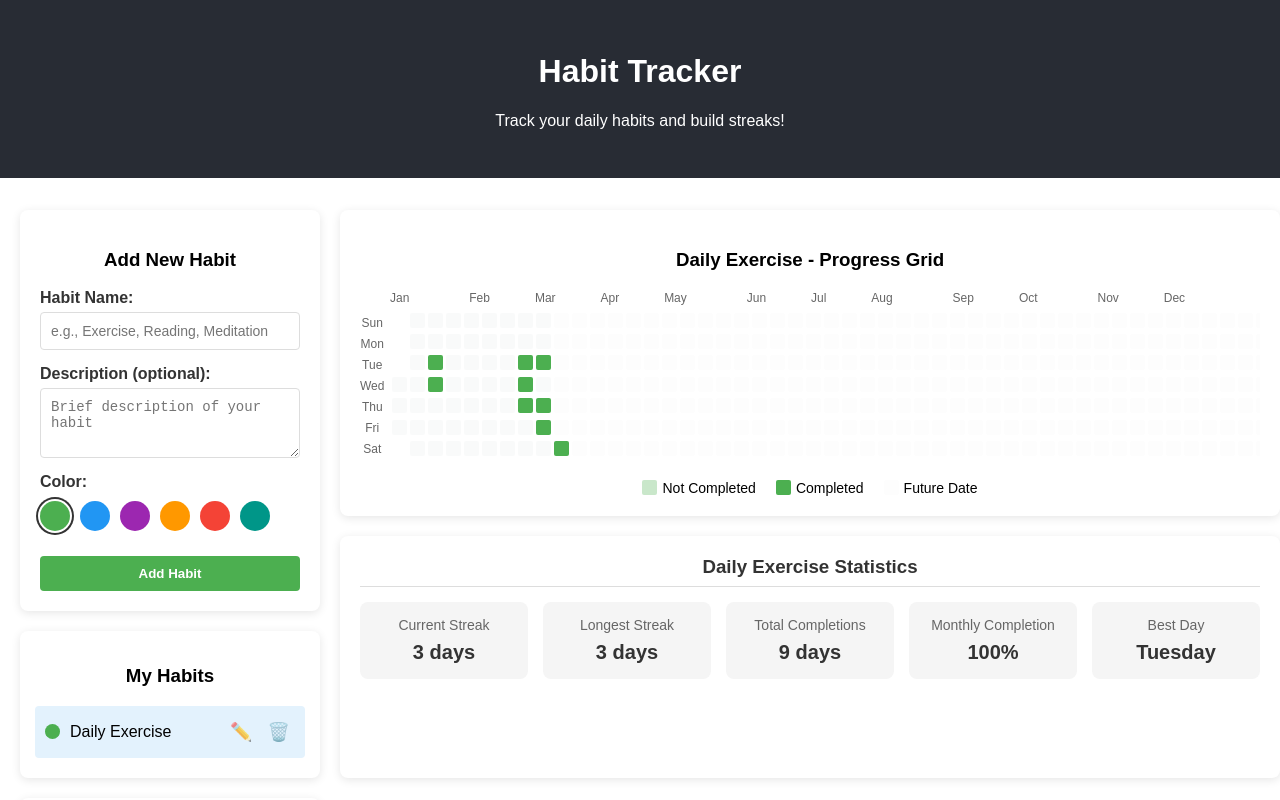
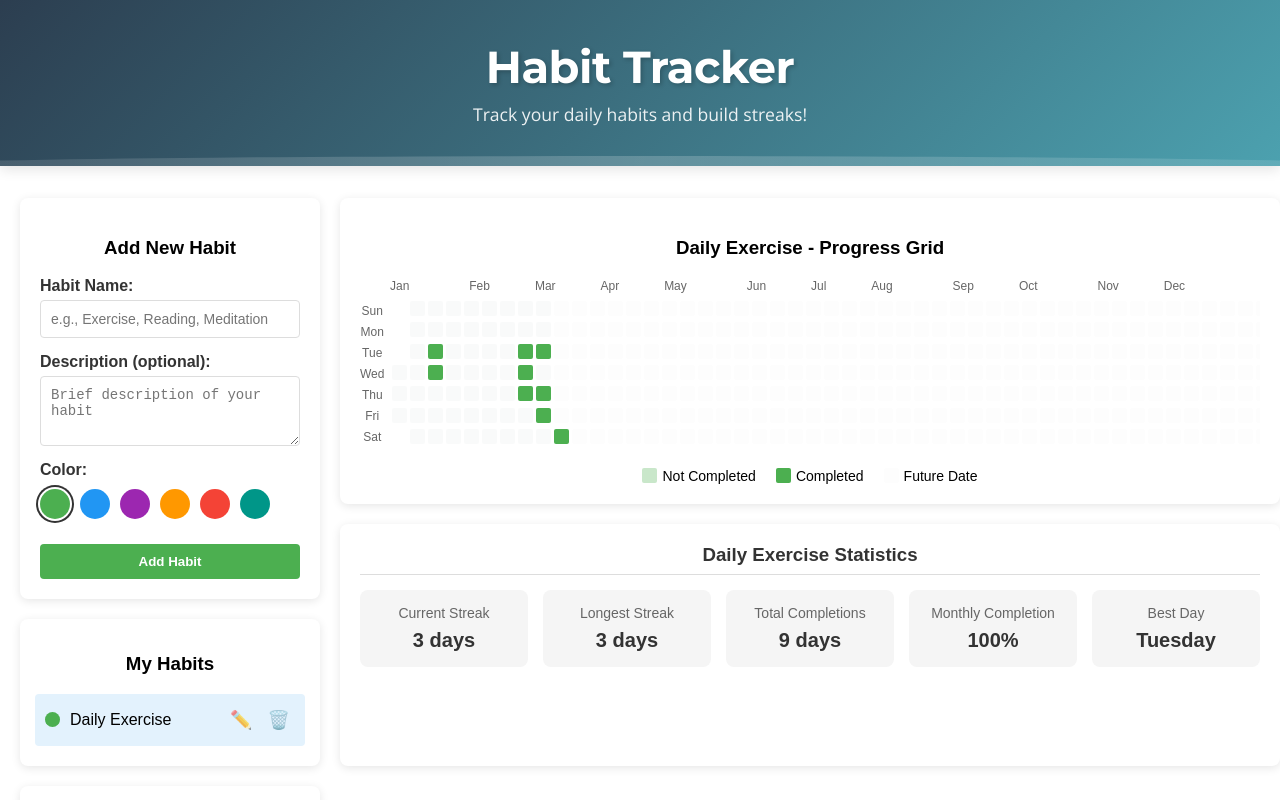
Before and after one commit to kensho-pilkey/habit-tracker, a React (Create React App) app: page / in a window 1280 px wide. Shown: the top 800 px of the page. Built offline with nearby package versions, Linux system fonts and the light colour scheme.

Commit message:
Add styling and gradient to header

```diff
--- a/public/index.html
+++ b/public/index.html
@@ -10,6 +10,7 @@
       content="Web site created using create-react-app"
     />
     <link rel="apple-touch-icon" href="%PUBLIC_URL%/logo192.png" />
+    <link href="https://fonts.googleapis.com/css2?family=Montserrat:wght@400;700&family=Open+Sans:wght@400;600&display=swap" rel="stylesheet">
     <!--
       manifest.json provides metadata used when your web app is installed on a
       user's mobile device or desktop. See https://developers.google.com/web/fundamentals/web-app-manifest/
--- a/src/App.css
+++ b/src/App.css
@@ -4,10 +4,51 @@
 }
 
 .App-header {
-  background-color: #282c34;
-  padding: 2rem;
+  background: linear-gradient(135deg, #2c3e50 0%, #4ca1af 100%);
+  padding: 2.5rem 2rem;
   color: white;
   margin-bottom: 2rem;
+  box-shadow: 0 4px 12px rgba(0, 0, 0, 0.1);
+  position: relative;
+  overflow: hidden;
+}
+
+.App-header::after {
+  content: '';
+  position: absolute;
+  bottom: 0;
+  left: 0;
+  right: 0;
+  height: 10px;
+  background: linear-gradient(90deg,
+    rgba(255,255,255,0.1) 0%,
+    rgba(255,255,255,0.2) 50%,
+    rgba(255,255,255,0.1) 100%);
+  border-radius: 50% 50% 0 0 / 100% 100% 0 0;
+  transform: scaleX(1.2);
+}
+
+.header-content {
+  max-width: 1200px;
+  margin: 0 auto;
+}
+
+.App-header h1 {
+  font-family: 'Montserrat', sans-serif;
+  font-weight: 700;
+  font-size: 2.8rem;
+  margin: 0 0 0.5rem 0;
+  letter-spacing: -0.5px;
+  text-shadow: 2px 2px 4px rgba(0, 0, 0, 0.2);
+}
+
+.App-header p {
+  font-family: 'Open Sans', sans-serif;
+  font-size: 1.1rem;
+  margin: 0;
+  opacity: 0.9;
+  max-width: 600px;
+  margin: 0 auto;
 }
 
 .App-main {
--- a/src/App.js
+++ b/src/App.js
@@ -133,8 +133,10 @@ function App() {
   return (
     <div className="App">
       <header className="App-header">
-        <h1>Habit Tracker</h1>
-        <p>Track your daily habits and build streaks!</p>
+        <div className="header-content">
+          <h1>Habit Tracker</h1>
+          <p>Track your daily habits and build streaks!</p>
+        </div>
       </header>
 
       <main className="App-main">
```
